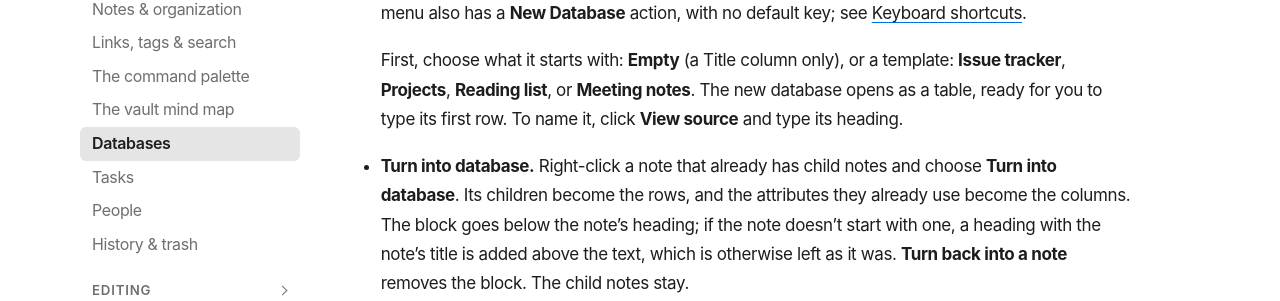
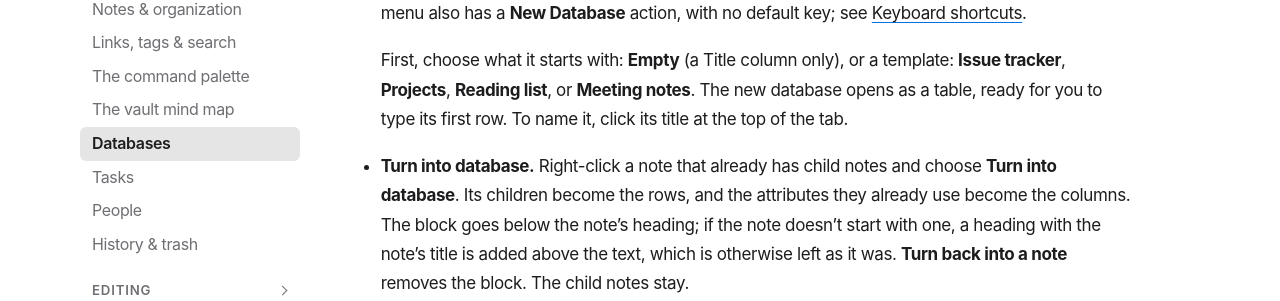
Before and after one commit to mahfouz-app/docs, a Jekyll site: the page built from guide/databases.md, in a window 1280 px wide and 1400 px high, scrolled down 1150 px. Shown: the part 180-481 px from the top of the window. Built offline with Jekyll 4.4.1, drawn with Linux system fonts in a browser that asks for light colours; some of the changed text lies outside the part shown.

Commit message:
guide(databases): rename a database from its tab's title
Co-Authored-By: Claude Opus 5.5 <noreply@anthropic.com>

```diff
--- a/guide/databases.md
+++ b/guide/databases.md
@@ -50,7 +50,7 @@ You can create a database in three ways:
   First, choose what it starts with: **Empty** (a Title column only), or a
   template: **Issue tracker**, **Projects**, **Reading list**, or **Meeting
   notes**. The new database opens as a table, ready for you to type its
-  first row. To name it, click **View source** and type its heading.
+  first row. To name it, click its title at the top of the tab.
 - **Turn into database.** Right-click a note that already has child notes and
   choose **Turn into database**. Its children become the rows, and the
   attributes they already use become the columns. The block goes below the
@@ -95,6 +95,11 @@ says why.
 A database note opens as a table in its own tab. To see or edit the
 note itself, click **View source**. In Preview, the block shows as an
 **Open database** card.
+
+To rename the database, click its title at the top of the tab, type the new
+name, and press <kbd>Enter</kbd>. Press <kbd>Escape</kbd> to cancel. The
+name is the note's heading, so its file follows it, as it does when you
+retitle any note.
 
 In the sidebar, a database starts collapsed and shows how many rows it has.
 Expand it to see the rows as ordinary notes.
```
